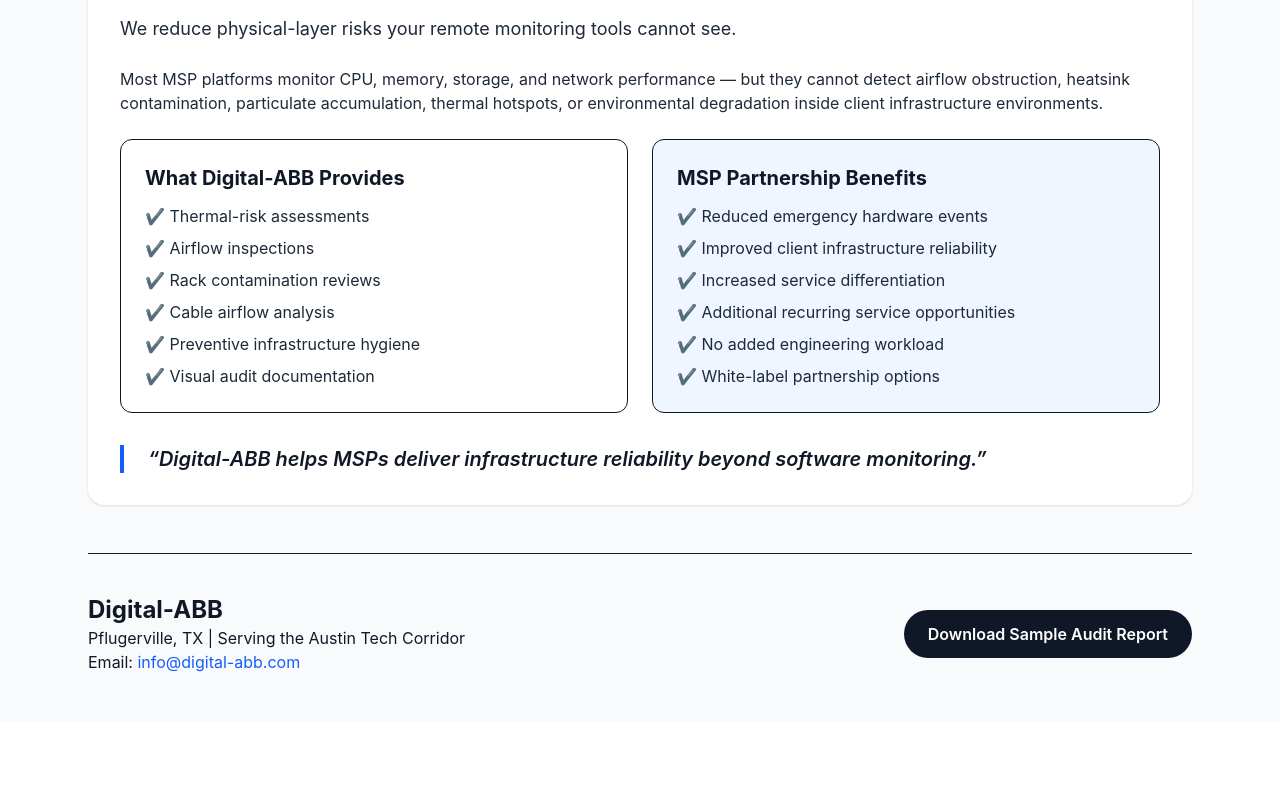
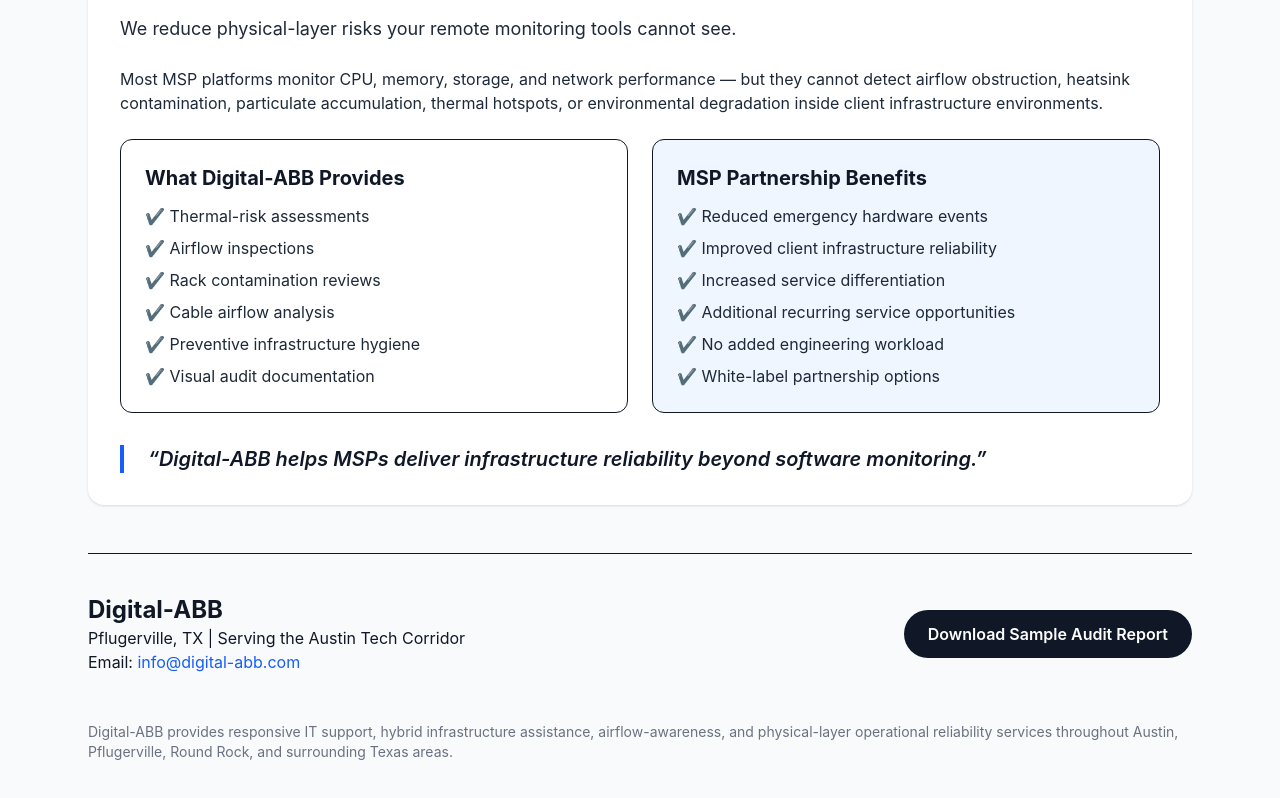
Before and after one commit to aboumba2002/digital-abb, a React (Vite) app: page / in a window 1280 px wide. Shown: the part 8041-8839 px from the top of the page. Before the commit the page ends 8763 px from the top, so only its background shows below. Built offline with nearby package versions, Linux system fonts and the light colour scheme.

Commit message:
create /robots.txt and /sitemap.xml

```diff
--- a/index.html
+++ b/index.html
@@ -23,5 +23,21 @@
   <body>
     <div id="root"></div>
     <script type="module" src="/src/main.tsx"></script>
+    <script type="application/ld+json">
+{
+  "@context": "https://schema.org",
+  "@type": "LocalBusiness",
+  "name": "Digital-ABB",
+  "url": "https://www.digital-abb.com",
+  "description": "Responsive IT support and physical-layer infrastructure reliability services.",
+  "areaServed": ["Austin", "Pflugerville", "Round Rock"],
+  "serviceType": [
+    "IT Support",
+    "Managed IT Services",
+    "Infrastructure Reliability",
+    "Thermal-Risk Mitigation"
+  ]
+}
+</script>
   </body>
 </html>
--- a/src/App.tsx
+++ b/src/App.tsx
@@ -567,6 +567,12 @@
           </button>
         </section>
 
+        <div className="text-sm text-gray-500 mt-6">
+          Digital-ABB provides responsive IT support, hybrid infrastructure assistance,
+          airflow-awareness, and physical-layer operational reliability services
+          throughout Austin, Pflugerville, Round Rock, and surrounding Texas areas.
+        </div>
+
         {/* Pilot Form Modal */}
         {showPilotForm && (
           <div className="fixed inset-0 bg-black/50 flex items-center justify-center p-4 z-50">
```
Also changed, not shown: public/robots.txt (added), 1 other file (tests, documents, lock files or other folders).
